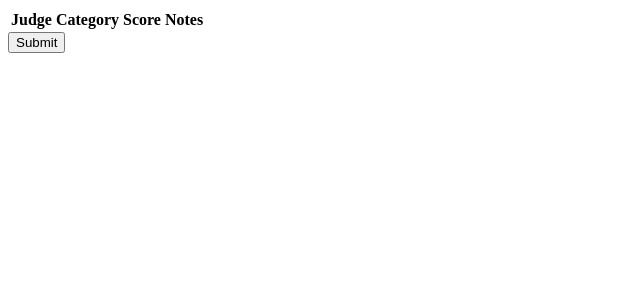
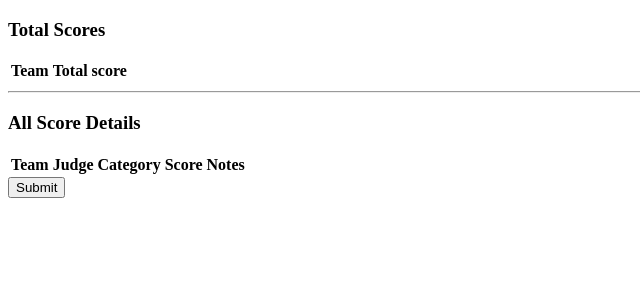
Before and after one commit to raygeeknyc/cumyhackathon, a Flask app: page /all_scores in a window 1280 px wide. Shown: the top 300 px of the page, without its empty margins (0-640 px from the left). Run offline with Flask 2, Linux system fonts and the light colour scheme; data that the repository does not hold is empty.

Commit message:
Added team total score to summary page

```diff
--- a/main.py
+++ b/main.py
@@ -60,10 +60,15 @@ def save_scores():
 # [START all_scores_form]
 @app.route('/all_scores', methods=['POST', 'GET'])
 def all_scores_form():
-    team = 'team 1'
-    scores = Score.GetScoresForTeam(team)
+    scores = Score.GetSorted()
+    summaries = []
+    for team in Team.GetSorted():
+      total_score = 0
+      for score in Score.GetScoresForTeam(team.name):
+        total_score += score.score
+      summaries.append([team.name, total_score])
     return render_template('all_scores.html',
-      team = team,
+      summaries = summaries,
       scores=scores)
 # [END all_scores_form]
 
--- a/models.py
+++ b/models.py
@@ -154,6 +154,11 @@ class Score(_JudgingEntity):
     print("Found {} instances".format(instance_count))
     return instance_count
 
+  @classmethod
+  def GetSorted(cls):
+    entities = cls.GetAll()
+    return sorted(entities, key=cls._ScoreKey)
+
 def SetupStaticData():
   print("Setting up data")
   Judge.DeleteAll()
--- a/templates/all_scores.html
+++ b/templates/all_scores.html
@@ -2,22 +2,37 @@
 {% autoescape true %}
 <html>
  <head>
-   <title>Scores for team {{team}}</title>
+   <title>Scores for all teams</title>
    <link rel="stylesheet" type="text/css" href="/static/style.css">
  </head>
  <body>
    <div id="container">
-   <form method="post" action="{{ url_for('save_scores') }}">
+   <form method="post" action="{{ url_for('all_scores_form') }}">
+   <div>
+   <h3>Total Scores</h3>
+   <table name="summaries">
+   <tr><th>Team</th><th>Total score</th></tr>
+   <!-- [START summaries] -->
+   {% for summary in summaries %}
+      <div class="row">
+      <tr><td><input name="team_name" value="{{summary[0]}}" readonly/><td><input name="team_score" value="{{summary[1]}}" readonly/></tr>
+      </div>
+   {% endfor %}
+   </table>
+   </div>
+   <hr/>
+   <div>
+   <h3>All Score Details</h3>
    <table name="scores">
-   <tr><th>Judge</th><th>Category</th><th>Score</th><th>Notes</th></tr>
+   <tr><th>Team</th><th>Judge</th><th>Category</th><th>Score</th><th>Notes</th></tr>
    <!-- [START scores] -->
    {% for score in scores %}
       <div class="row">
-       <tr><td><input name="judge" value="{{score.judge}}" readonly/></td><td><input name="category" value="{{score.category}}" readonly/></td><td><input type="text" name="score" value="{{score.score}}"></td><td><input type="text" name="notes" value="{{score.notes}}"></td></tr>
+       <tr><td><input name="team" value="{{score.team}}" readonly/><td><input name="judge" value="{{score.judge}}" readonly/></td><td><input name="category" value="{{score.category}}" readonly/></td><td><input type="text" name="score" value="{{score.score}}"></td><td><input type="text" name="notes" value="{{score.notes}}"></td></tr>
       </div>
    {% endfor %}
    </table>
-   <input type="hidden" name="team" value="{{team}}"/>
+   </div>
    <input type="submit"/>
    </form>
    </div>
```
